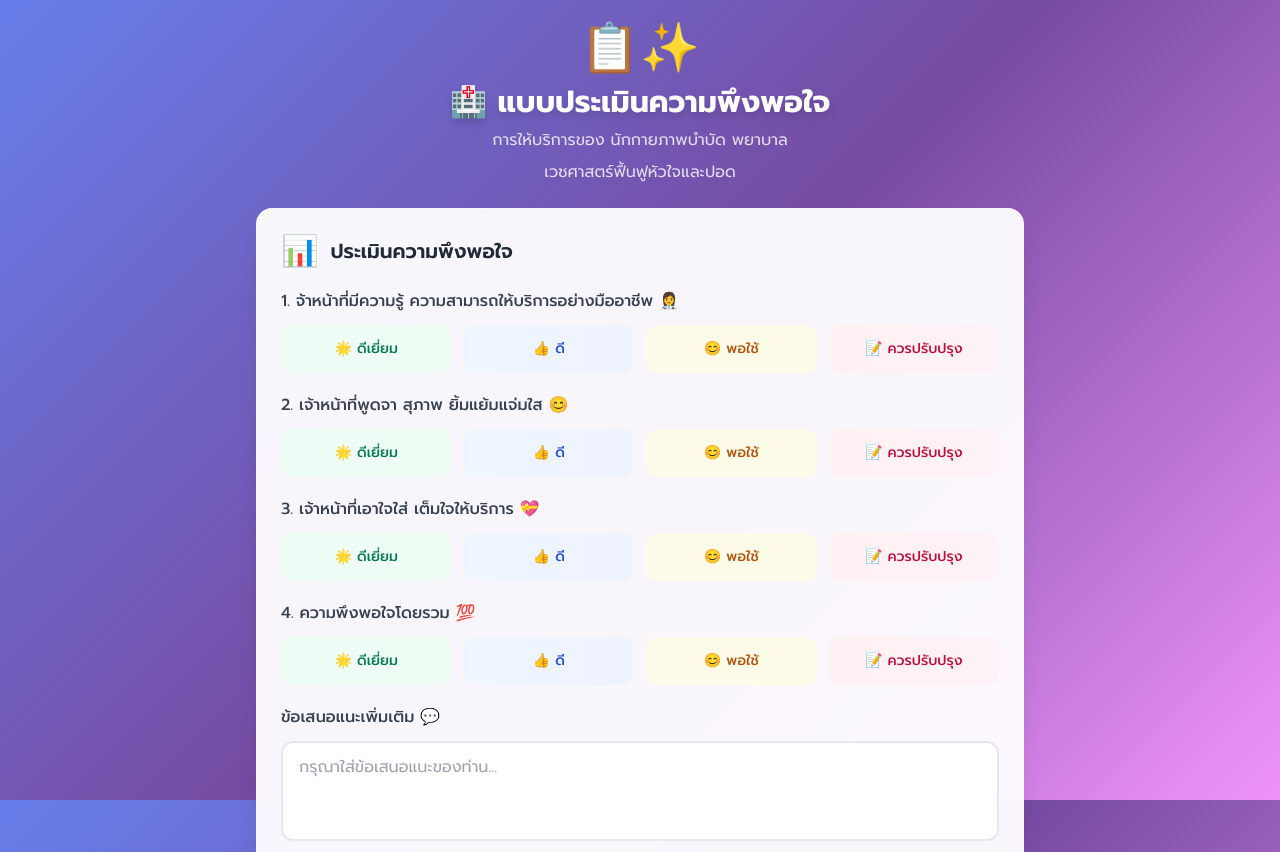
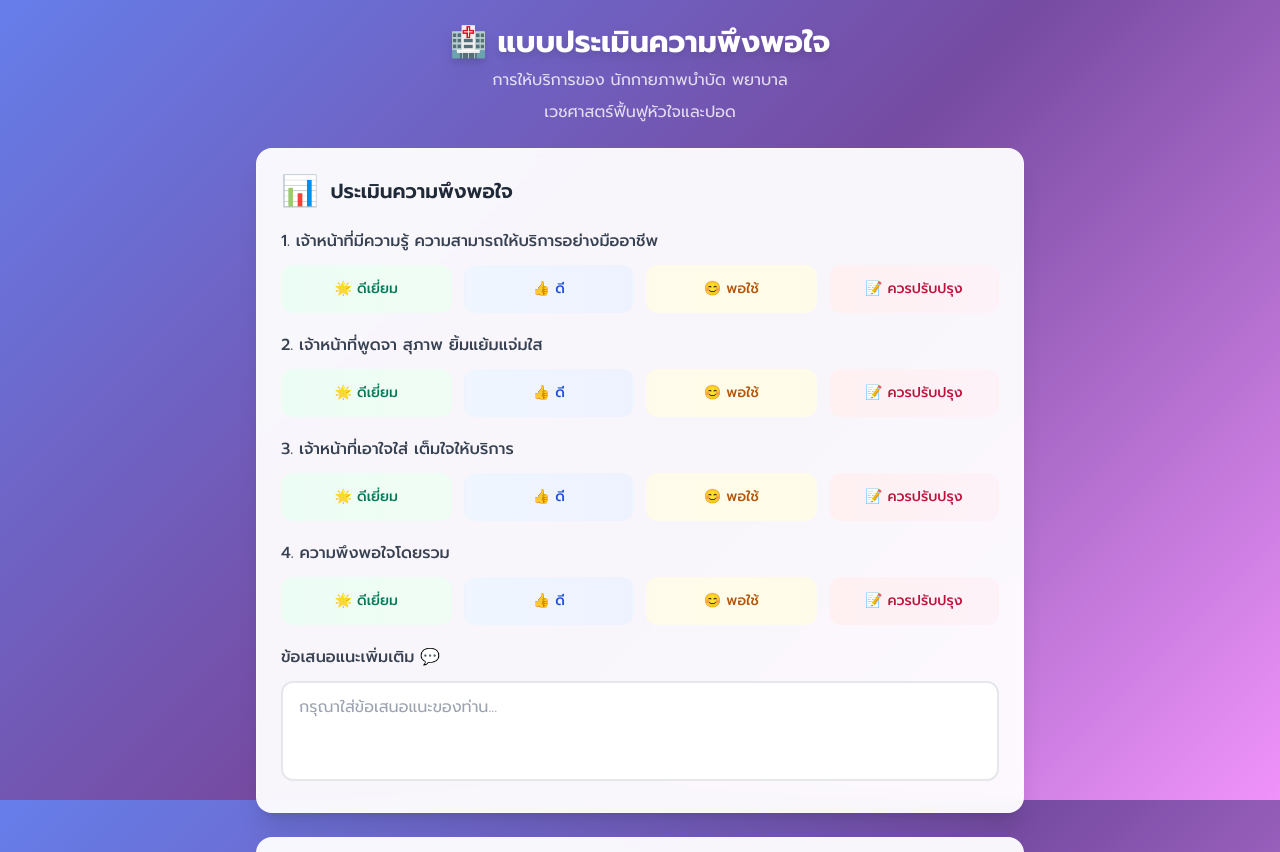
Before and after one commit to sicrapp/Test, a plain HTML site: page index.html in a window 1280 px wide. Shown: the top 852 px of the page. Drawn offline with nearby package versions, Linux system fonts and the light colour scheme.

Commit message:
index.html

```diff
--- a/index.html
+++ b/index.html
@@ -161,9 +161,6 @@
   <div id="app" class="min-h-full w-full overflow-auto py-6 px-4">
    <div class="max-w-3xl mx-auto"><!-- Header -->
     <div class="text-center mb-6 fade-in">
-     <div class="text-5xl mb-3">
-      📋✨
-     </div>
      <h1 id="survey-title" class="text-2xl sm:text-3xl font-bold text-white drop-shadow-lg">🏥 แบบประเมินความพึงพอใจ</h1>
      	<p class="text-white/80 mt-2 text-sm sm:text-base">การให้บริการของ นักกายภาพบำบัด พยาบาล </p>
 	<p class="text-white/80 mt-2 text-sm sm:text-base">เวชศาสตร์ฟื้นฟูหัวใจและปอด</p>
@@ -173,19 +170,19 @@
       <div class="flex items-center gap-3 mb-5"><span class="text-3xl">📊</span>
        <h2 class="text-lg sm:text-xl font-semibold text-gray-800">ประเมินความพึงพอใจ</h2>
       </div><!-- Question 1 -->
-      <div class="mb-5"><label class="block text-gray-700 font-medium mb-3 text-sm sm:text-base"> 1.    จ้าหน้าที่มีความรู้ ความสามารถให้บริการอย่างมืออาชีพ 👩‍⚕️ </label>
+      <div class="mb-5"><label class="block text-gray-700 font-medium mb-3 text-sm sm:text-base"> 1. เจ้าหน้าที่มีความรู้ ความสามารถให้บริการอย่างมืออาชีพ  </label>
        <div class="grid grid-cols-2 sm:grid-cols-4 gap-2 sm:gap-3" data-question="q1"><button type="button" class="rating-btn py-2 px-3 sm:py-3 sm:px-4 rounded-xl bg-gradient-to-r from-emerald-50 to-green-50 text-emerald-700 font-medium text-xs sm:text-sm" data-value="ดีเยี่ยม">🌟 ดีเยี่ยม</button> <button type="button" class="rating-btn py-2 px-3 sm:py-3 sm:px-4 rounded-xl bg-gradient-to-r from-blue-50 to-indigo-50 text-blue-700 font-medium text-xs sm:text-sm" data-value="ดี">👍 ดี</button> <button type="button" class="rating-btn py-2 px-3 sm:py-3 sm:px-4 rounded-xl bg-gradient-to-r from-amber-50 to-yellow-50 text-amber-700 font-medium text-xs sm:text-sm" data-value="พอใช้">😊 พอใช้</button> <button type="button" class="rating-btn py-2 px-3 sm:py-3 sm:px-4 rounded-xl bg-gradient-to-r from-rose-50 to-pink-50 text-rose-700 font-medium text-xs sm:text-sm" data-value="ควรปรับปรุง">📝 ควรปรับปรุง</button>
        </div>
       </div><!-- Question 2 -->
-      <div class="mb-5"><label class="block text-gray-700 font-medium mb-3 text-sm sm:text-base"> 2. เจ้าหน้าที่พูดจา สุภาพ ยิ้มแย้มแจ่มใส 😊 </label>
+      <div class="mb-5"><label class="block text-gray-700 font-medium mb-3 text-sm sm:text-base"> 2. เจ้าหน้าที่พูดจา สุภาพ ยิ้มแย้มแจ่มใส  </label>
        <div class="grid grid-cols-2 sm:grid-cols-4 gap-2 sm:gap-3" data-question="q2"><button type="button" class="rating-btn py-2 px-3 sm:py-3 sm:px-4 rounded-xl bg-gradient-to-r from-emerald-50 to-green-50 text-emerald-700 font-medium text-xs sm:text-sm" data-value="ดีเยี่ยม">🌟 ดีเยี่ยม</button> <button type="button" class="rating-btn py-2 px-3 sm:py-3 sm:px-4 rounded-xl bg-gradient-to-r from-blue-50 to-indigo-50 text-blue-700 font-medium text-xs sm:text-sm" data-value="ดี">👍 ดี</button> <button type="button" class="rating-btn py-2 px-3 sm:py-3 sm:px-4 rounded-xl bg-gradient-to-r from-amber-50 to-yellow-50 text-amber-700 font-medium text-xs sm:text-sm" data-value="พอใช้">😊 พอใช้</button> <button type="button" class="rating-btn py-2 px-3 sm:py-3 sm:px-4 rounded-xl bg-gradient-to-r from-rose-50 to-pink-50 text-rose-700 font-medium text-xs sm:text-sm" data-value="ควรปรับปรุง">📝 ควรปรับปรุง</button>
        </div>
       </div><!-- Question 3 -->
-      <div class="mb-5"><label class="block text-gray-700 font-medium mb-3 text-sm sm:text-base"> 3. เจ้าหน้าที่เอาใจใส่ เต็มใจให้บริการ 💝 </label>
+      <div class="mb-5"><label class="block text-gray-700 font-medium mb-3 text-sm sm:text-base"> 3. เจ้าหน้าที่เอาใจใส่ เต็มใจให้บริการ  </label>
        <div class="grid grid-cols-2 sm:grid-cols-4 gap-2 sm:gap-3" data-question="q3"><button type="button" class="rating-btn py-2 px-3 sm:py-3 sm:px-4 rounded-xl bg-gradient-to-r from-emerald-50 to-green-50 text-emerald-700 font-medium text-xs sm:text-sm" data-value="ดีเยี่ยม">🌟 ดีเยี่ยม</button> <button type="button" class="rating-btn py-2 px-3 sm:py-3 sm:px-4 rounded-xl bg-gradient-to-r from-blue-50 to-indigo-50 text-blue-700 font-medium text-xs sm:text-sm" data-value="ดี">👍 ดี</button> <button type="button" class="rating-btn py-2 px-3 sm:py-3 sm:px-4 rounded-xl bg-gradient-to-r from-amber-50 to-yellow-50 text-amber-700 font-medium text-xs sm:text-sm" data-value="พอใช้">😊 พอใช้</button> <button type="button" class="rating-btn py-2 px-3 sm:py-3 sm:px-4 rounded-xl bg-gradient-to-r from-rose-50 to-pink-50 text-rose-700 font-medium text-xs sm:text-sm" data-value="ควรปรับปรุง">📝 ควรปรับปรุง</button>
        </div>
       </div><!-- Question 4 -->
-      <div class="mb-5"><label class="block text-gray-700 font-medium mb-3 text-sm sm:text-base"> 4. ความพึงพอใจโดยรวม 💯 </label>
+      <div class="mb-5"><label class="block text-gray-700 font-medium mb-3 text-sm sm:text-base"> 4. ความพึงพอใจโดยรวม  </label>
        <div class="grid grid-cols-2 sm:grid-cols-4 gap-2 sm:gap-3" data-question="q4"><button type="button" class="rating-btn py-2 px-3 sm:py-3 sm:px-4 rounded-xl bg-gradient-to-r from-emerald-50 to-green-50 text-emerald-700 font-medium text-xs sm:text-sm" data-value="ดีเยี่ยม">🌟 ดีเยี่ยม</button> <button type="button" class="rating-btn py-2 px-3 sm:py-3 sm:px-4 rounded-xl bg-gradient-to-r from-blue-50 to-indigo-50 text-blue-700 font-medium text-xs sm:text-sm" data-value="ดี">👍 ดี</button> <button type="button" class="rating-btn py-2 px-3 sm:py-3 sm:px-4 rounded-xl bg-gradient-to-r from-amber-50 to-yellow-50 text-amber-700 font-medium text-xs sm:text-sm" data-value="พอใช้">😊 พอใช้</button> <button type="button" class="rating-btn py-2 px-3 sm:py-3 sm:px-4 rounded-xl bg-gradient-to-r from-rose-50 to-pink-50 text-rose-700 font-medium text-xs sm:text-sm" data-value="ควรปรับปรุง">📝 ควรปรับปรุง</button>
        </div>
       </div><!-- Suggestions -->
```
